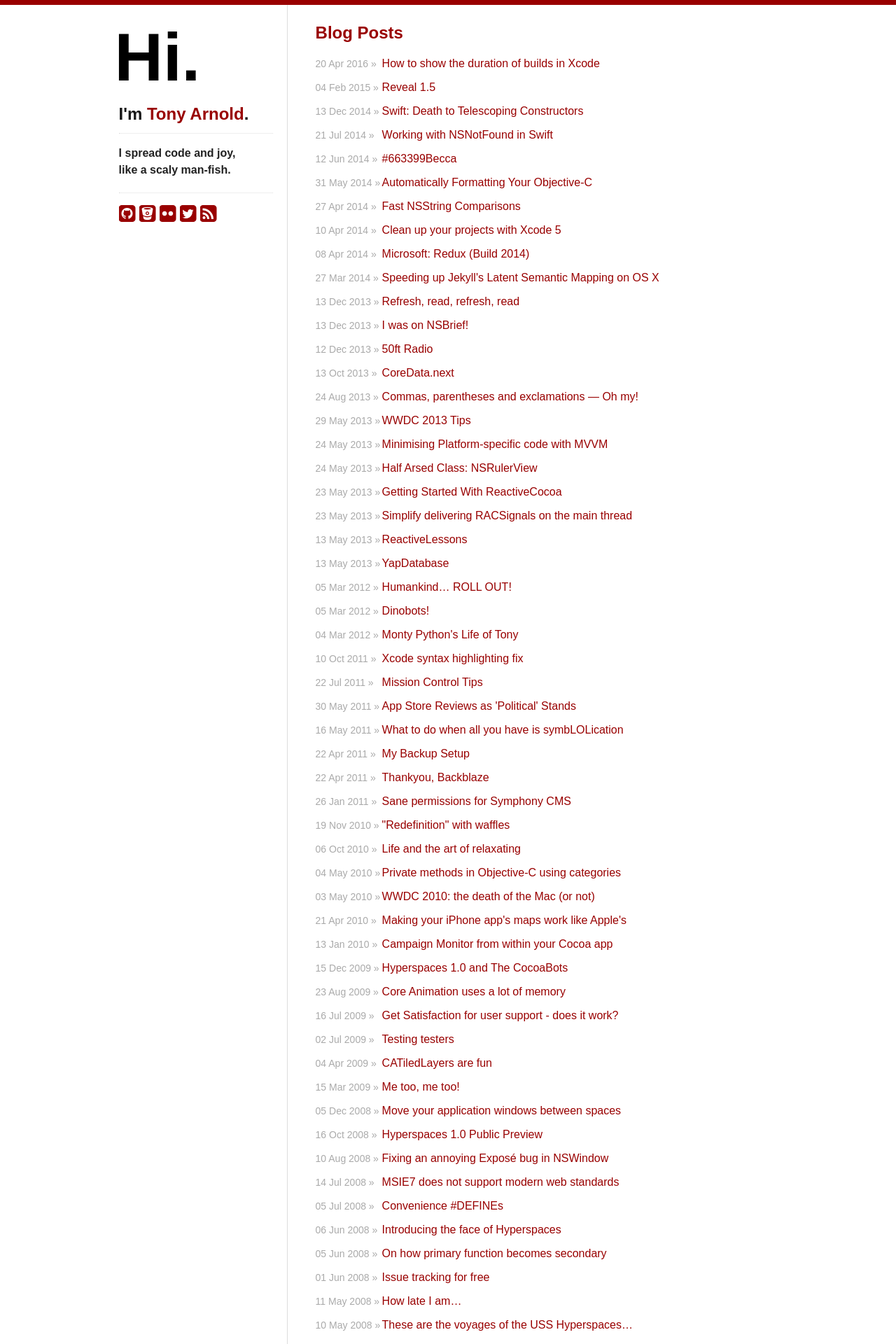
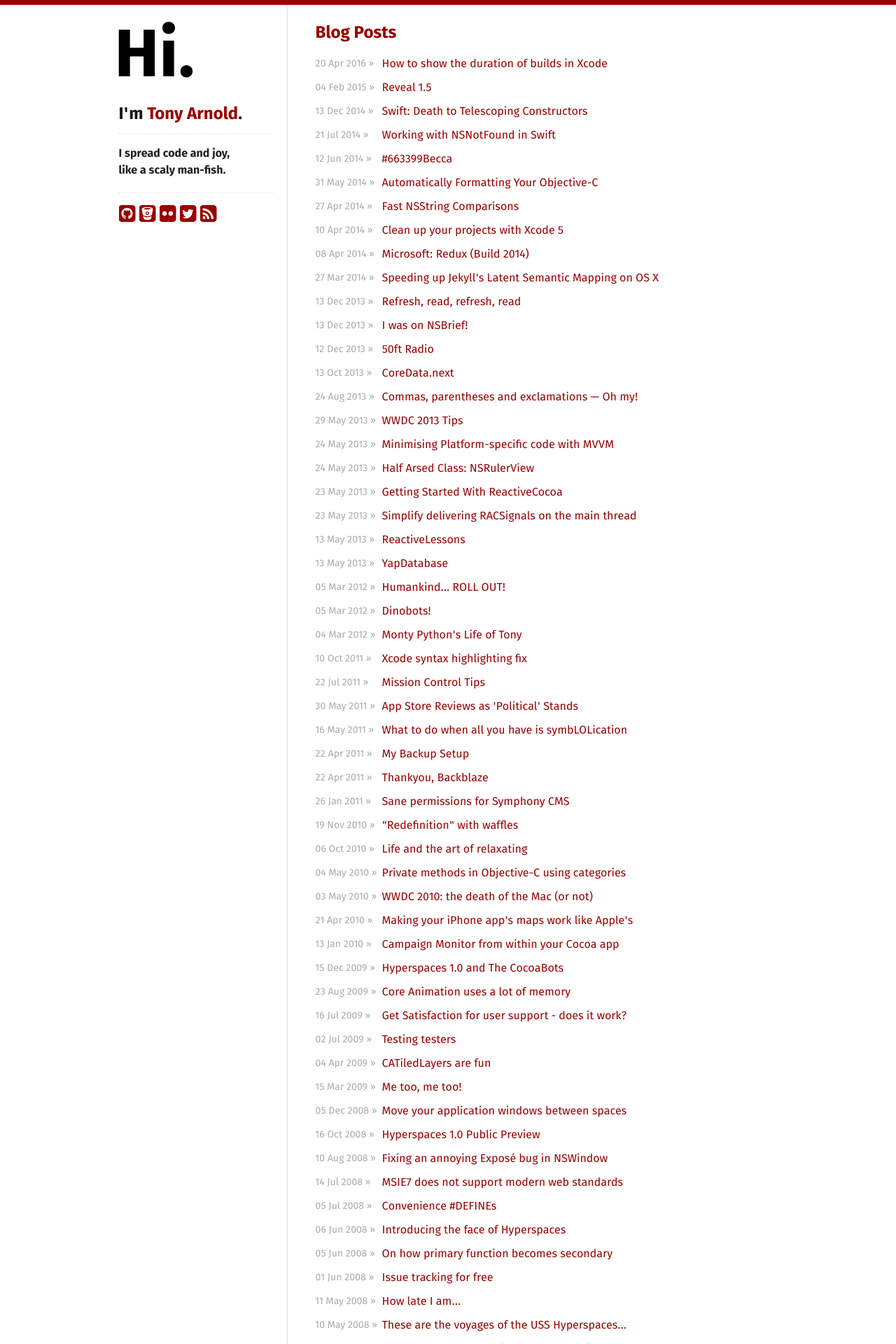
Before and after one commit to tonyarnold/tonyarnold.github.io, a Jekyll site: the page built from index.html, in a window 1280 px wide. Shown: the top 1920 px of the page at 70% size. Built offline with Jekyll 4.4.1, drawn with Linux system fonts in a browser that asks for light colours; nearby versions of some CDN libraries.

Commit message:
Fix Fira CSS inclusion

```diff
--- a/_layouts/default.html
+++ b/_layouts/default.html
@@ -11,7 +11,7 @@
     <link rel="canonical" href="{{ site.url }}{{ page.url | replace:'index.html','' }}" />
     <link rel="shortcut icon" href="/favicon.gif">
     <link rel="alternate" type="application/rss+xml" title="{{ site.theme_settings.name }}" href="{{site.url}}/atom.xml" />
-    <link rel="preload" href="/assets/fonts/fira/fira.css">
+    <link rel="stylesheet" href="/assets/fonts/fira/fira.css">
     <link rel="stylesheet" href="/assets/css/all.css">
     <link rel="stylesheet" href="/assets/css/screen.css">
     <link rel="stylesheet" href="http://netdna.bootstrapcdn.com/font-awesome/4.0.1/css/font-awesome.min.css">
```
